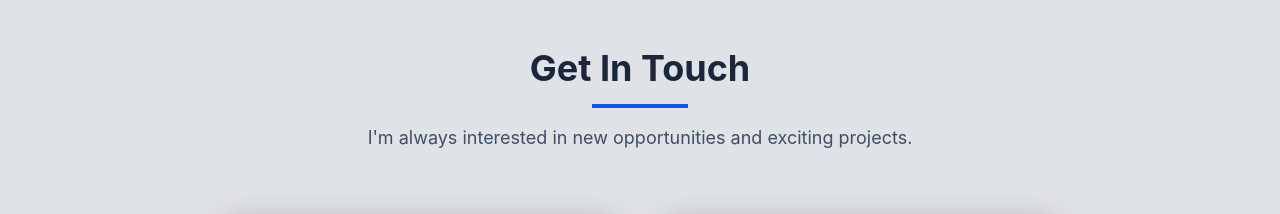
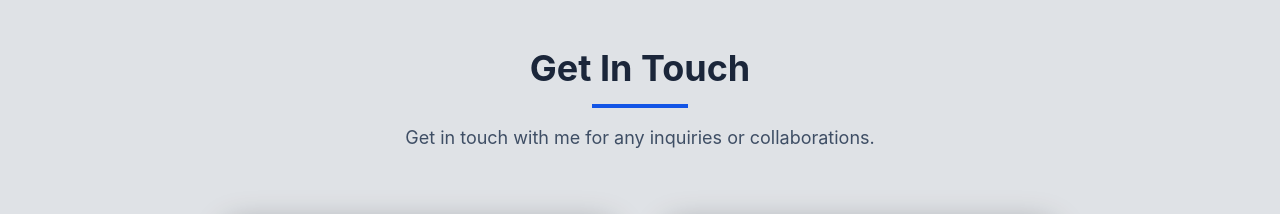
Before and after one commit to manojkumartechie/dataengineer_portfolio, a Next.js app: page / in a window 1280 px wide. Shown: the part 4820-5034 px from the top of the page. Built offline with nearby package versions, Linux system fonts and the light colour scheme.

Commit message:
add contact api

```diff
--- a/package.json
+++ b/package.json
@@ -9,9 +9,11 @@
     "lint": "next lint"
   },
   "dependencies": {
+    "@types/nodemailer": "^6.4.17",
     "gsap": "^3.13.0",
     "lucide-react": "^0.525.0",
     "next": "^15.3.5",
+    "nodemailer": "^7.0.5",
     "react": "^19.1.0",
     "react-dom": "^19.1.0",
     "react-icons": "^5.5.0",
--- /dev/null
+++ b/src/app/api/contact/route.ts
@@ -0,0 +1,69 @@
+import { NextRequest, NextResponse } from 'next/server';
+import nodemailer from 'nodemailer';
+
+// Define the request body type
+interface ContactFormData {
+  name: string;
+  email: string;
+  message: string;
+}
+
+export async function POST(request: NextRequest) {
+  try {
+    // Parse the request body
+    const body: ContactFormData = await request.json();
+    const { name, email, message } = body;
+
+    // Validate required fields
+    if (!name || !email || !message) {
+      return NextResponse.json(
+        { error: 'Missing required fields' },
+        { status: 400 }
+      );
+    }
+
+    // Validate email format
+    const emailRegex = /^[^\s@]+@[^\s@]+\.[^\s@]+$/;
+    if (!emailRegex.test(email)) {
+      return NextResponse.json(
+        { error: 'Invalid email format' },
+        { status: 400 }
+      );
+    }
+
+    // Configure SMTP transport (Gmail SMTP - easier setup)
+    const transporter = nodemailer.createTransport({
+      host: 'smtp.gmail.com',
+      port: 587,
+      secure: false, // true for 465, false for other ports
+      auth: {
+        user: process.env.EMAIL_USER || 'your-gmail@gmail.com',
+        pass: process.env.EMAIL_PASSWORD || 'noyz bagm kull jwkx', // Use Gmail app password
+      },
+    });
+
+    // Send email
+    await transporter.sendMail({
+      from: `"${name}" <${process.env.EMAIL_USER || 'your-gmail@gmail.com'}>`,
+      to: 'tobeyprime@gmail.com', // Send to tobeyprime@gmail.com
+      replyTo: email, // User's email as reply-to
+      subject: `New Contact Form Message from ${name}`,
+      text: `Name: ${name}\nEmail: ${email}\n\n${message}`,
+      html: `
+        <h2>New Contact Form Submission</h2>
+        <p><strong>Name:</strong> ${name}</p>
+        <p><strong>Email:</strong> ${email}</p>
+        <p><strong>Message:</strong></p>
+        <p>${message.replace(/\n/g, '<br>')}</p>
+      `,
+    });
+
+    return NextResponse.json({ success: true });
+  } catch (error) {
+    console.error('Contact form error:', error);
+    return NextResponse.json(
+      { error: 'Failed to send email' },
+      { status: 500 }
+    );
+  }
+}
--- a/src/app/components/ClientPortfolio.tsx
+++ b/src/app/components/ClientPortfolio.tsx
@@ -55,7 +55,13 @@ interface ClientPortfolioProps {
 export default function ClientPortfolio({ data }: ClientPortfolioProps) {
   if (!data) return <div>No data available.</div>;
 
-  const { projects = [], skillCategories = [], contactInfo = {} } = data;
+  const { projects = [], skillCategories = [], contactInfo = {
+    email: 'manojkumar2004@zoho.in',
+    location: 'Bangalore, India',
+    phone: '+91 9876543210',
+    linkedin: 'https://linkedin.com/in/manojkumartechie',
+    github: 'https://github.com/manojkumartechie'
+  } } = data;
 
   const [activeSection, setActiveSection] = useState('home');
   const [isLoading, setIsLoading] = useState(true);
--- a/src/app/components/ClientPortfolioWrapper.tsx
+++ b/src/app/components/ClientPortfolioWrapper.tsx
@@ -7,6 +7,6 @@ const ClientPortfolio = dynamic(() => import("./ClientPortfolio"), {
   loading: () => <LoadingSpinner />,
 });
 
-export default function ClientPortfolioWrapper(props) {
+export default function ClientPortfolioWrapper(props: any) {
   return <ClientPortfolio {...props} />;
 }
--- a/src/app/components/Contact.tsx
+++ b/src/app/components/Contact.tsx
@@ -41,17 +41,24 @@ const Contact = memo(function Contact({ contactInfo }: ContactProps) {
     e.preventDefault();
     setIsSubmitting(true);
 
-    // Simulate form submission
-    await new Promise(resolve => setTimeout(resolve, 1000));
+    try {
+      const res = await fetch('/api/contact', {
+        method: 'POST',
+        headers: { 'Content-Type': 'application/json' },
+        body: JSON.stringify(formData),
+      });
 
-    // Here you would typically send the form data to your backend
-    console.log('Form submitted:', formData);
+      if (res.ok) {
+        setSubmitStatus('success');
+        setFormData({ name: '', email: '', message: '' });
+      } else {
+        setSubmitStatus('error');
+      }
+    } catch (error) {
+      setSubmitStatus('error');
+    }
 
-    setSubmitStatus('success');
     setIsSubmitting(false);
-    setFormData({ name: '', email: '', message: '' });
-
-    // Reset status after 3 seconds
     setTimeout(() => setSubmitStatus('idle'), 3000);
   }, [formData]);
 
@@ -98,7 +105,7 @@ const Contact = memo(function Contact({ contactInfo }: ContactProps) {
           <h2 className="text-4xl font-bold text-slate-800 dark:text-white mb-4">Get In Touch</h2>
           <div className="w-24 h-1 bg-blue-600 mx-auto"></div>
           <p className="text-lg text-slate-600 dark:text-slate-300 mt-4">
-            I'm always interested in new opportunities and exciting projects.
+            Get in touch with me for any inquiries or collaborations.
           </p>
         </div>
 
--- a/src/app/components/ParticleBackground.tsx
+++ b/src/app/components/ParticleBackground.tsx
@@ -17,7 +17,7 @@ interface Particle {
 const ParticleBackground = memo(function ParticleBackground() {
   const containerRef = useRef<HTMLDivElement>(null);
   const particlesRef = useRef<Particle[]>([]);
-  const animationIdRef = useRef<number>();
+  const animationIdRef = useRef<number | undefined>(undefined);
 
   useEffect(() => {
     const container = containerRef.current;
--- a/src/app/components/ThreeScene.tsx
+++ b/src/app/components/ThreeScene.tsx
@@ -10,10 +10,10 @@ gsap.registerPlugin(ScrollTrigger);
 // Memoized component to prevent unnecessary re-renders
 const ThreeScene = memo(function ThreeScene() {
   const mountRef = useRef<HTMLDivElement>(null);
-  const sceneRef = useRef<THREE.Scene>();
-  const rendererRef = useRef<THREE.WebGLRenderer>();
-  const meshRef = useRef<THREE.Mesh>();
-  const animationIdRef = useRef<number>();
+  const sceneRef = useRef<THREE.Scene | undefined>(undefined);
+  const rendererRef = useRef<THREE.WebGLRenderer | undefined>(undefined);
+  const meshRef = useRef<THREE.Mesh | undefined>(undefined);
+  const animationIdRef = useRef<number | undefined>(undefined);
 
   useEffect(() => {
     const mount = mountRef.current;
--- a/src/app/globals.css
+++ b/src/app/globals.css
@@ -1,15 +1,14 @@
 @import "tailwindcss";
 
 :root {
-  --background: #0f172a;
-  --foreground: #f8fafc;
-  --card-bg: rgba(15, 23, 42, 0.8);
-  --glass-bg: rgba(15, 23, 42, 0.6);
-  --glass-blur: 20px;
-  --accent: #3b82f6;
-  --accent-glow: #8b5cf6;
-  --gradient-main: linear-gradient(135deg, #0f172a 0%, #1e293b 100%);
-  --gradient-accent: linear-gradient(90deg, #3b82f6 0%, #8b5cf6 100%);
+  --background: #000;      /* Pure black */
+  --foreground: #fff;      /* Pure white */
+  --card-bg: rgba(0, 0, 0, 0.8);
+  --glass-bg: rgba(0, 0, 0, 0.6);
+  --accent: #fff;          /* White accent */
+  --accent-glow: #fff;     /* White accent */
+  --gradient-main: linear-gradient(135deg, #000 0%, #222 100%);
+  --gradient-accent: linear-gradient(90deg, #fff 0%, #ccc 100%);
 }
 
 * {
--- a/tailwind.config.ts
+++ b/tailwind.config.ts
@@ -1,6 +1,6 @@
-import { defineConfig } from 'tailwindcss'
+import type { Config } from 'tailwindcss'
 
-export default defineConfig({
+const config: Config = {
   content: [
     './src/app/**/*.{js,ts,jsx,tsx,mdx}',
     './src/components/**/*.{js,ts,jsx,tsx,mdx}',
@@ -10,11 +10,11 @@ export default defineConfig({
   theme: {
     extend: {
       colors: {
-        background: '#1a1a1a',
-        foreground: '#f4f4f9',
-        accent: '#4fd1c5',
-        'accent-glow': '#1d8cf8',
-        'card-bg': 'rgba(40,40,50,0.7)',
+        background: '#000',
+        foreground: '#fff',
+        accent: '#fff',
+        'accent-glow': '#fff',
+        'card-bg': 'rgba(0,0,0,0.7)',
       },
       boxShadow: {
         'glow': '0 0 8px 2px #4fd1c5, 0 4px 24px rgba(0,0,0,0.5)',
@@ -42,4 +42,6 @@ export default defineConfig({
     },
   },
   plugins: [],
-})
+}
+
+export default config
```
Also changed, not shown: 2 other files (tests, documents, lock files or other folders).
